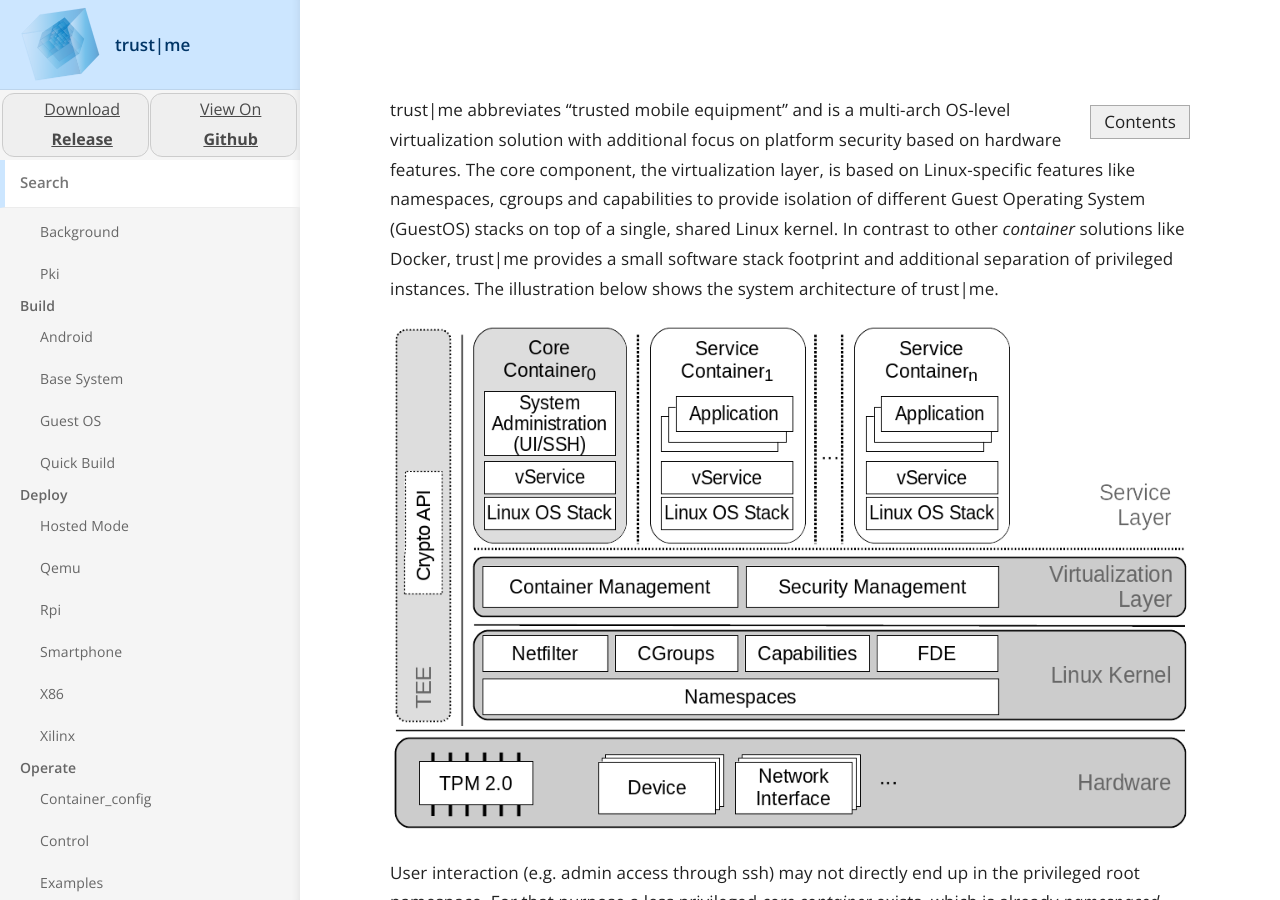
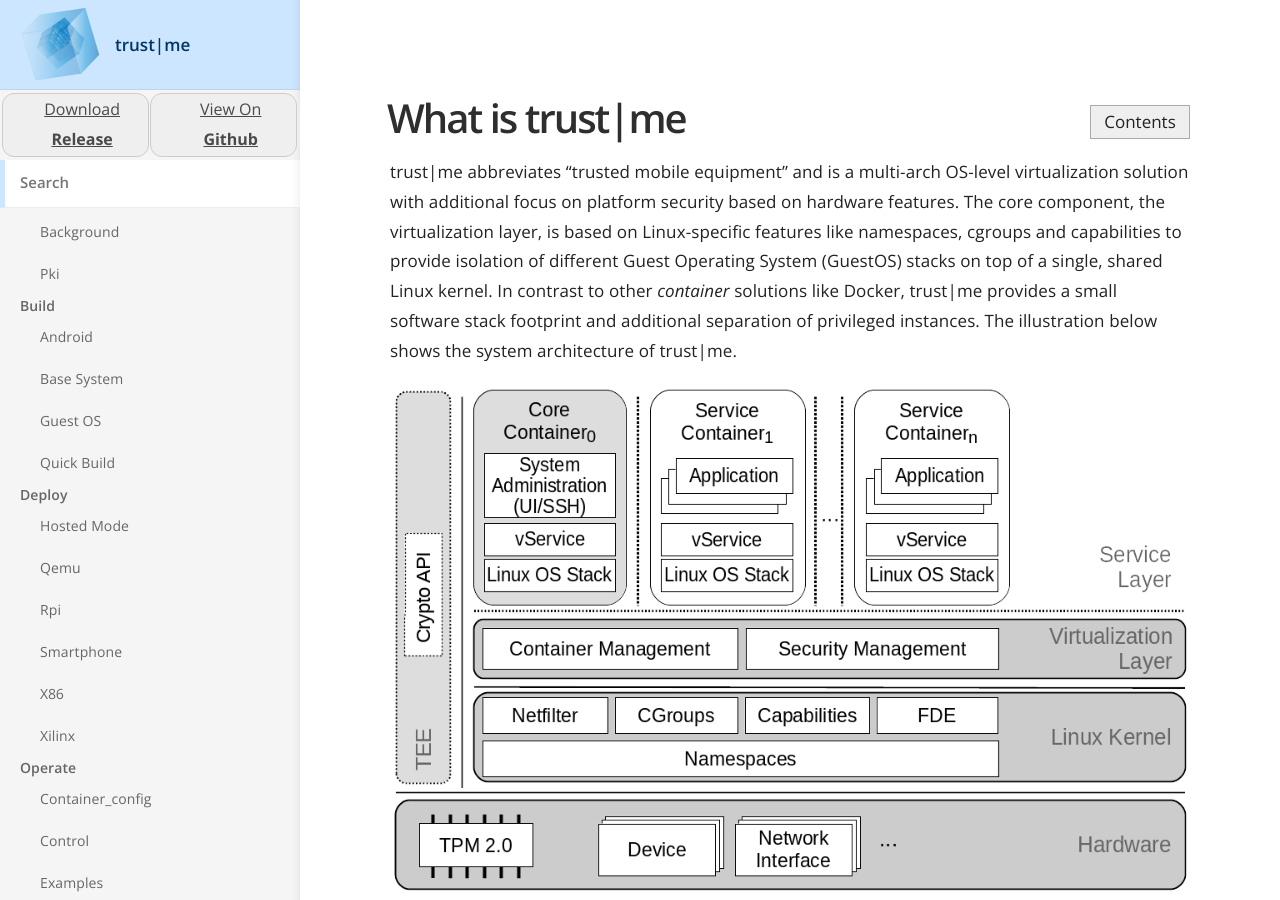
Before and after one commit to trustm3/trustm3.github.io, a Jekyll site: the page built from index.md, in a window 1280 px wide and 900 px high. Built offline with Jekyll 4.4.1, drawn with Linux system fonts in a browser that asks for light colours.

Commit message:
index.md Adapt title so it is shown

```diff
--- a/index.md
+++ b/index.md
@@ -4,6 +4,7 @@ title: What is trust|me
 - TOC
 {:toc}
 
+# What is trust|me
 
 trust\|me abbreviates "trusted mobile equipment" and is a
 multi-arch OS-level virtualization solution with additional
```
